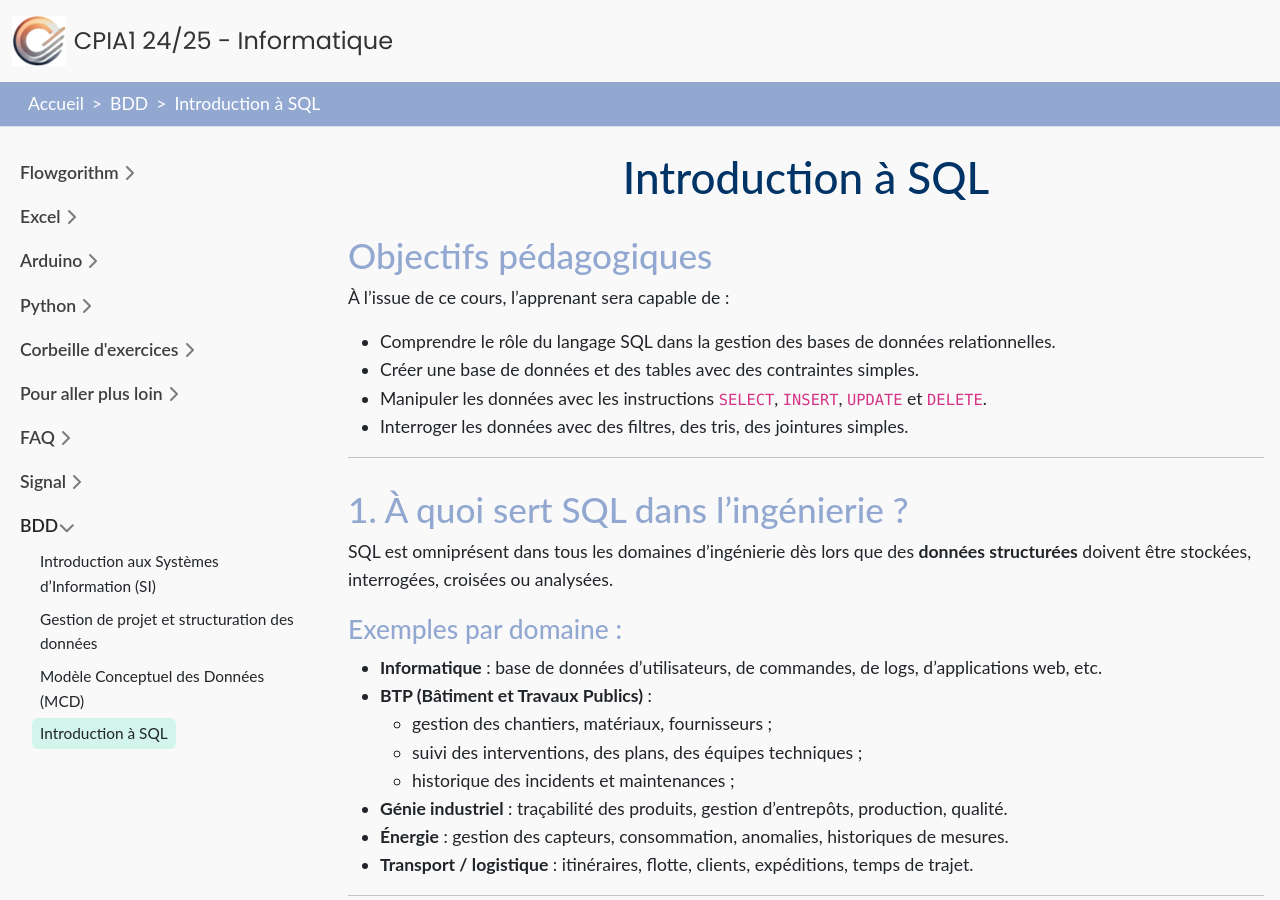
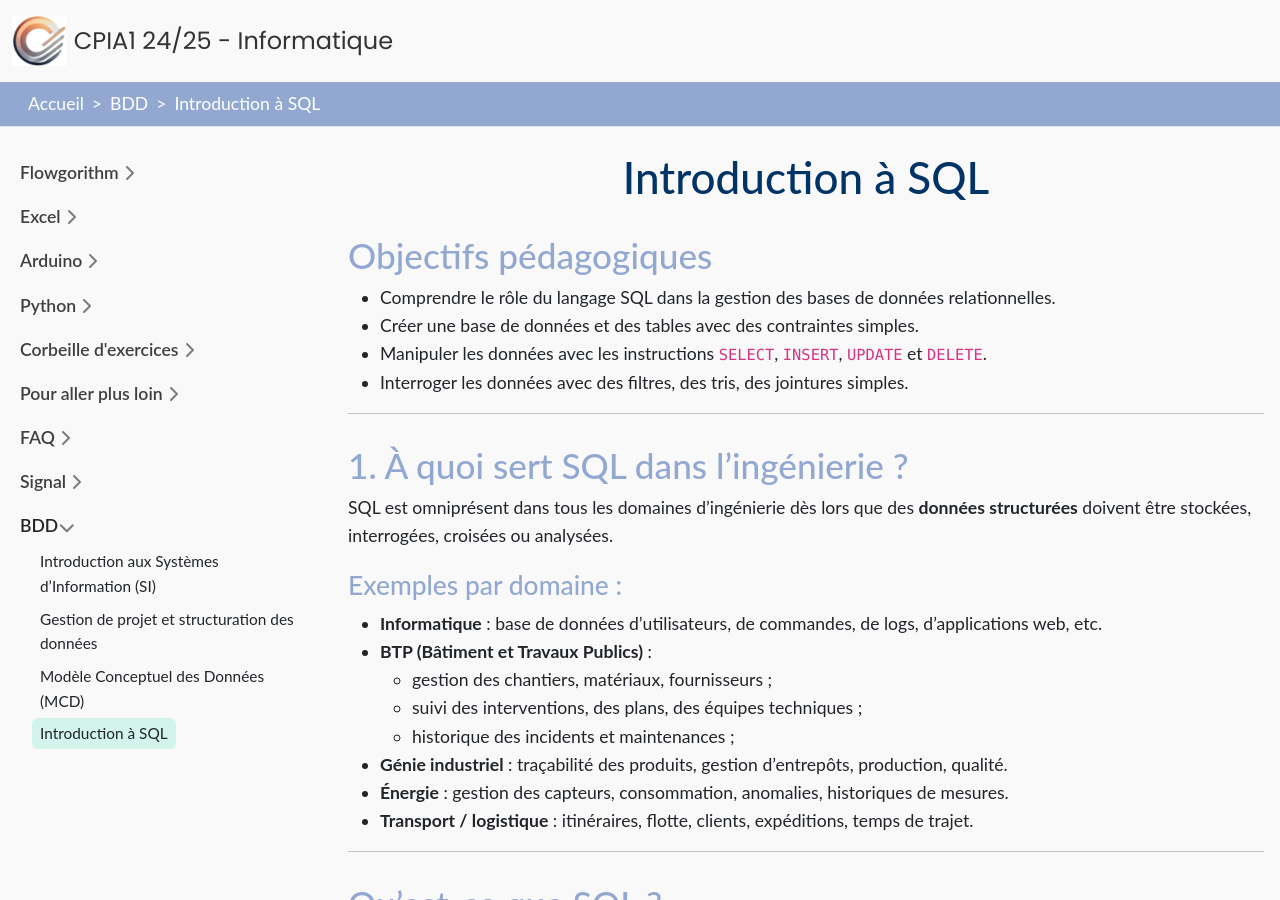
Before and after one commit to rohanfosse/CPIA1-info, a Jekyll site: the page built from content/08-BDD/04-Intro-SQL.md, in a window 1280 px wide and 900 px high. Built offline with Jekyll 4.4.1, drawn with Linux system fonts in a browser that asks for light colours; nearby versions of some CDN libraries; Markdown is read by kramdown in place of the engine named in the settings.

Commit message:
update intro SQL

````diff
--- a/content/08-BDD/04-Intro-SQL.md
+++ b/content/08-BDD/04-Intro-SQL.md
@@ -6,8 +6,6 @@ topics: BDD; SQL; SGBD; Requêtes; Données
 ---
 
 ## Objectifs pédagogiques
-
-À l’issue de ce cours, l’apprenant sera capable de :
 
 - Comprendre le rôle du langage SQL dans la gestion des bases de données relationnelles.
 - Créer une base de données et des tables avec des contraintes simples.
@@ -269,5 +267,3 @@ DELETE FROM Etudiant;
 ```
 
 Cette requête supprime tous les étudiants de la table. Attention à son utilisation !
-
----
````
